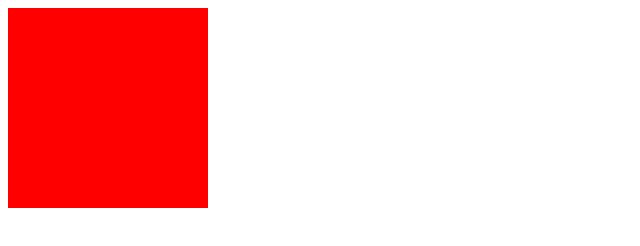
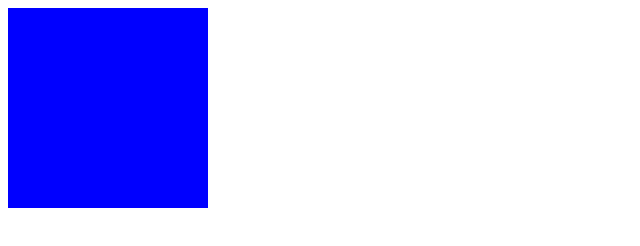
Before and after one commit to saghdaey/udemy-webdev-course, a plain HTML site: page 3_Javascript/js-challenge/index.html in a window 1280 px wide. Shown: the whole page, without its empty margins (0-640 px from the left). Drawn offline with Linux system fonts and the light colour scheme.

Commit message:
box challenge

```diff
--- a/3_Javascript/js-challenge/index.html
+++ b/3_Javascript/js-challenge/index.html
@@ -13,17 +13,31 @@
     #box{
         width: 200px;
         height: 200px;
-        background-color: red;
+        background-color: blue;
+        display:none;
     }
 </style>
 
 <body>
-    <div id="box"></div>
+    <div id="box"></div> <!--make this box disappear on click-->
 
     <script type="text/javascript">
+
+        function makeBox(){ //function to make box appear after a random amount of time
+            var time=Math.random();
+            time=time*5000;
+            setTimeout(function(){
+                document.getElementById("box").style.display="block"; //block=standard for obj to appear
+            }, time); //function will be executed after this many milliseconds
+        }
+
+        makeBox();
         document.getElementById("box").onclick=function(){
-            document.getElementById("box").style.display="none";
+            this.style.display="none";
+            makeBox();
         }
+        //makeBox();
+
     </script>
 
 </body>
```
